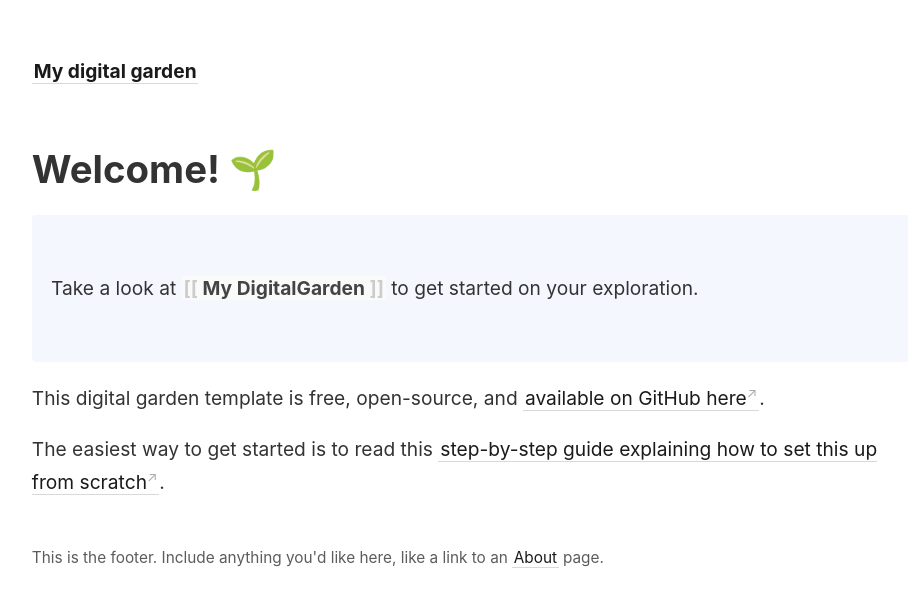
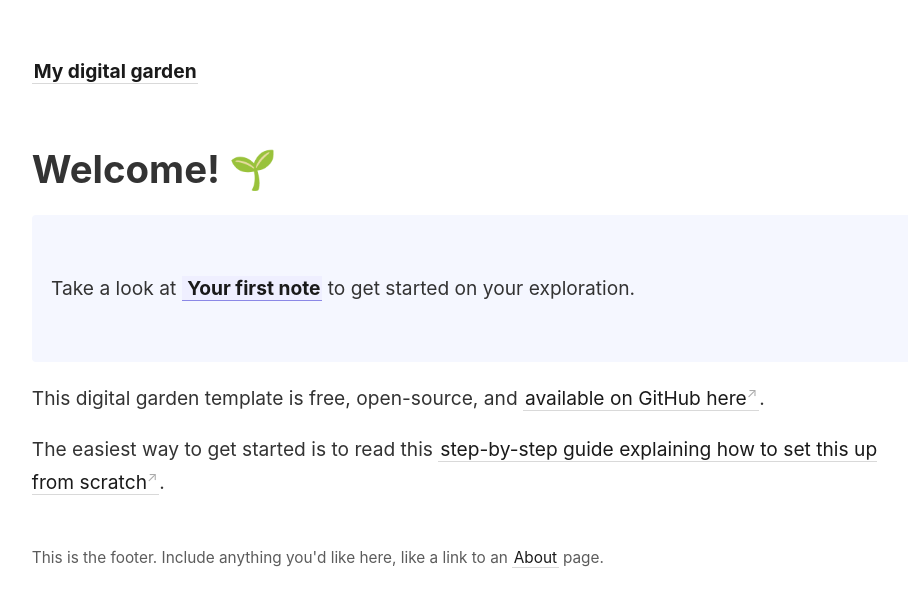
Before and after one commit to Bongsuk-Yi/obsidian, a Jekyll site: the page built from _pages/index.md, in a window 1280 px wide. Shown: the top 607 px of the page, without its empty margins (45-953 px from the left). Built offline with Jekyll 4.4.1, drawn with Linux system fonts in a browser that asks for light colours.

Commit message:
링크추가(분석맨참조)
<a class="internal-link" href="[/your-first-note]">[[Your first note]]</a></span>

```diff
--- a/_pages/index.md
+++ b/_pages/index.md
@@ -8,7 +8,7 @@ permalink: /
 # Welcome! 🌱
 
 <p style="padding: 3em 1em; background: #f5f7ff; border-radius: 4px;">
-  Take a look at <span style="font-weight: bold">[[My DigitalGarden]]</span> to get started on your exploration.
+  Take a look at <span style="font-weight: bold"><a class="internal-link" href="[/your-first-note]">[[Your first note]]</a></span> to get started on your exploration.
 </p>
 
 This digital garden template is free, open-source, and [available on GitHub here](https://github.com/maximevaillancourt/digital-garden-jekyll-template).
```
